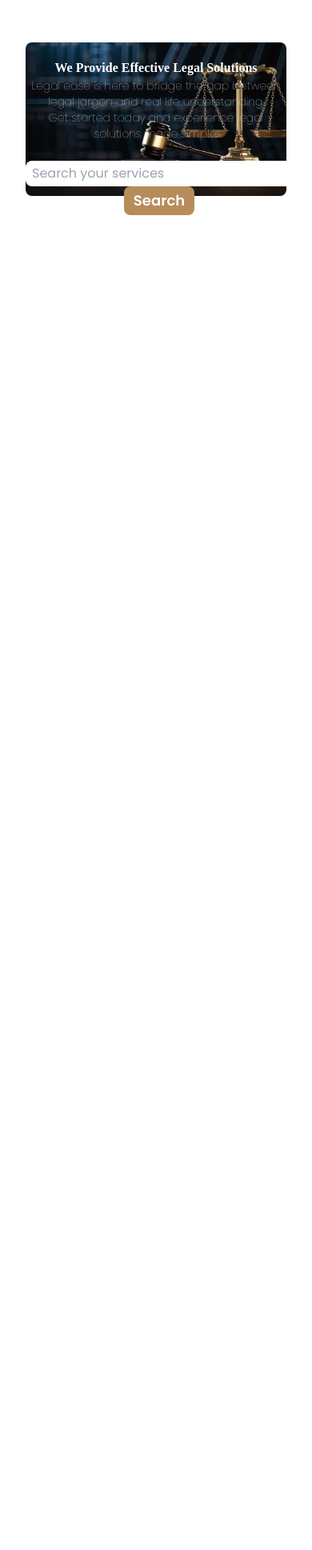
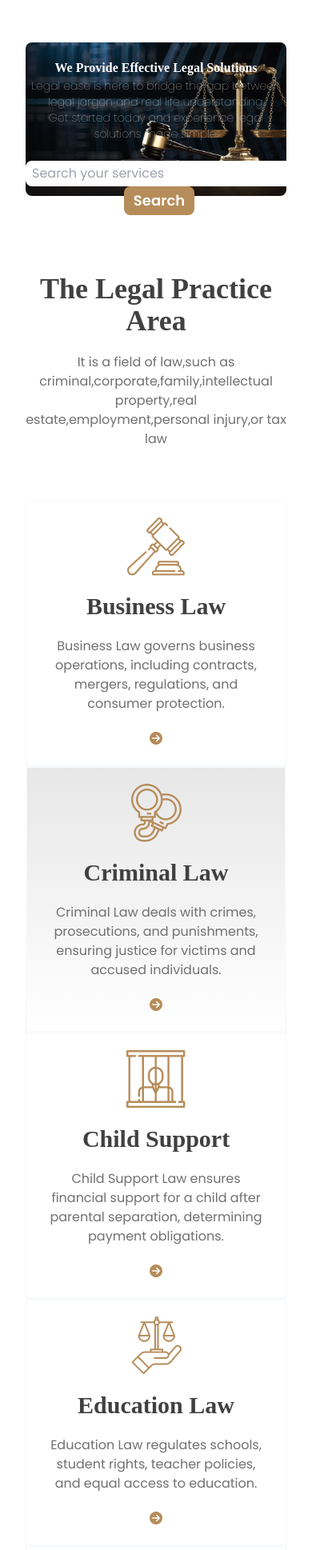
Before and after one commit to JerinOnTheXplore/legal-ease, a plain HTML site: page index.html in a window 390 px wide. Shown: the part 59-1997 px from the top of the page at 80% size. Before the commit the page ends 844 px from the top, so only its background shows below. Drawn offline with nearby package versions, Linux system fonts and the light colour scheme.

Commit message:
added legal practice section and made responsive for mobile

```diff
--- a/index.html
+++ b/index.html
@@ -70,10 +70,71 @@
               <input type="search" name="" id="" placeholder="Search your services" class="text-gray-700 md:pr-12 pr-3 pl-2 md:py-3 py-1  rounded-lg">
               <input type="button" value="Search" class="bg-[#B68C5A] md:py-2 py-1 md:px-5 px-3 ml-2 text-[#FFFFFF] md:text-xl text-lg font-semibold rounded-lg">
             </div>
-
-          </section>
+         </section>
     </header>
     <main>
+      <!-- Legal practice area section -->
+       <section class="md:mt-6 md:mx-56 mx-8 ">
+        <div class="text-center">
+          <h2 class="eb-garamond-font font-extrabold text-4xl text-[#404140] mt-24">The Legal Practice Area</h2>
+        <p class="font-normal text-base text-[#707070] mt-5">It is a field of law,such as criminal,corporate,family,intellectual property,real estate,employment,personal injury,or tax law</p>
+
+        <!-- Legal practice card  -->
+        <div class="md:grid md:grid-cols-3 mt-16">
+            <!-- business law card -->
+             <div class="text-center bg-[#FFFFFF] border-2 border-slate-50 p-5">
+               <div><img class="mx-auto" src="images/business.png" alt=""></div>
+               <h3 class="eb-garamond-font  font-extrabold text-3xl text-[#414040] mt-5">Business Law</h3>
+               <p class="font-normal text-base text-[#707070] mt-5">Business Law governs business operations, including contracts, mergers, regulations, and consumer protection.
+
+               </p>
+               <div class="text-[#B68C5A] mt-5 "><i class="fa-solid fa-circle-arrow-right"></i></div>
+             </div>
+             <!-- criminal law card -->
+             <div class="text-center bg-gradient-to-b from-[#E7E7E7] to-[#FFFFFF] bg-[#FFFFFF] border-2 border-slate-50 p-5">
+              <div><img class="mx-auto" src="images/criminal.png" alt=""></div>
+              <h3 class="eb-garamond-font  font-extrabold text-3xl text-[#414040] mt-5">Criminal Law</h3>
+              <p class="font-normal text-base text-[#707070] mt-5">Criminal Law deals with crimes, prosecutions, and punishments, ensuring justice for victims and accused individuals.
+              </p>
+              <div class="text-[#B68C5A] mt-5 "><i class="fa-solid fa-circle-arrow-right"></i></div>
+
+            </div>
+            <!-- child support card -->
+            <div class="text-center bg-[#FFFFFF]  border-2 border-slate-50 p-5">
+              <div><img class="mx-auto" src="images/child.png" alt=""></div>
+              <h3 class="eb-garamond-font  font-extrabold text-3xl text-[#414040] mt-5">Child Support</h3>
+              <p class="font-normal text-base text-[#707070] mt-5">Child Support Law ensures financial support for a child after parental separation, determining payment obligations.
+              </p>
+              <div class="text-[#B68C5A] mt-5 "><i class="fa-solid fa-circle-arrow-right"></i></div>
+            </div>
+            <!-- education law card -->
+            <div class="text-center bg-[#FFFFFF] border-2 border-slate-50 p-5">
+              <div><img class="mx-auto" src="images/education.png" alt=""></div>
+              <h3 class="eb-garamond-font  font-extrabold text-3xl text-[#414040] mt-5">Education Law</h3>
+              <p class="font-normal text-base text-[#707070] mt-5">Education Law regulates schools, student rights, teacher policies, and equal access to education.
+
+              </p>
+              <div class="text-[#B68C5A] mt-5 "><i class="fa-solid fa-circle-arrow-right"></i></div>
+            </div>
+            <!-- divorce law card -->
+            <div class="text-center bg-[#FFFFFF] border-2 border-slate-50 p-5">
+              <div><img class="mx-auto" src="images/divorce.png" alt=""></div>
+              <h3 class="eb-garamond-font  font-extrabold text-3xl text-[#414040] mt-5">Divorce Law</h3>
+              <p class="font-normal text-base text-[#707070] mt-5">Divorce Law handles the legal process of ending a marriage, including asset division, custody, and alimony.
+
+              </p>
+              <div class="text-[#B68C5A] mt-5 "><i class="fa-solid fa-circle-arrow-right"></i></div>
+            </div>
+            <!-- tax law card -->
+            <div class="text-center bg-[#FFFFFF] border-2 border-slate-50 p-5">
+              <div><img class="mx-auto" src="images/tax.png" alt=""></div>
+              <h3 class="eb-garamond-font  font-extrabold text-3xl text-[#414040] mt-5">Tax Law</h3>
+              <p class="font-normal text-base text-[#707070] mt-5">Tax Law covers taxation policies, compliance, deductions, and legal disputes related to government taxes.</p>
+              <div class="text-[#B68C5A] mt-5  "><i class="fa-solid fa-circle-arrow-right"></i></div>
+            </div>
+
+        </div>
+       </section>
 
     </main>
     <footer>
```
